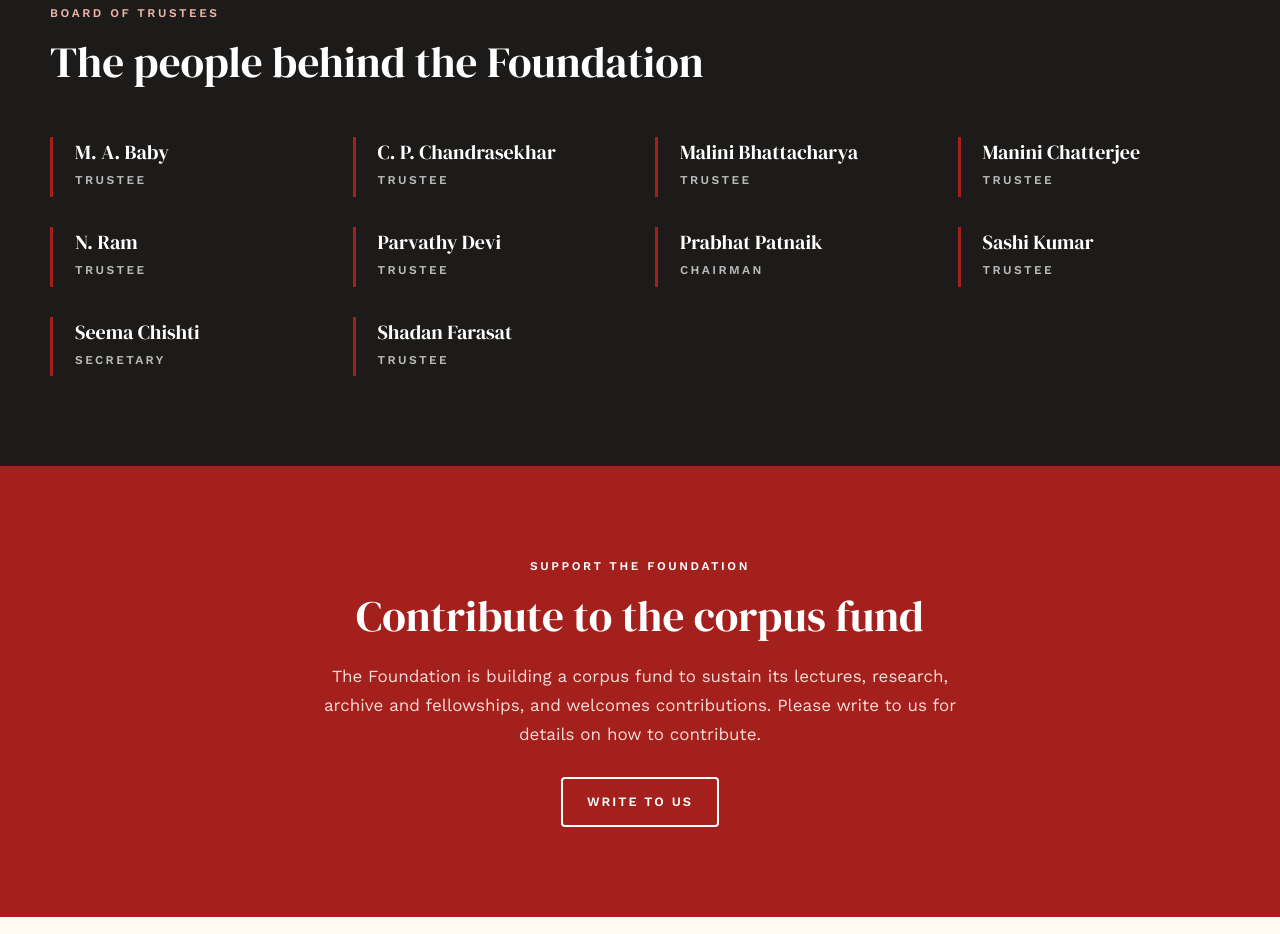
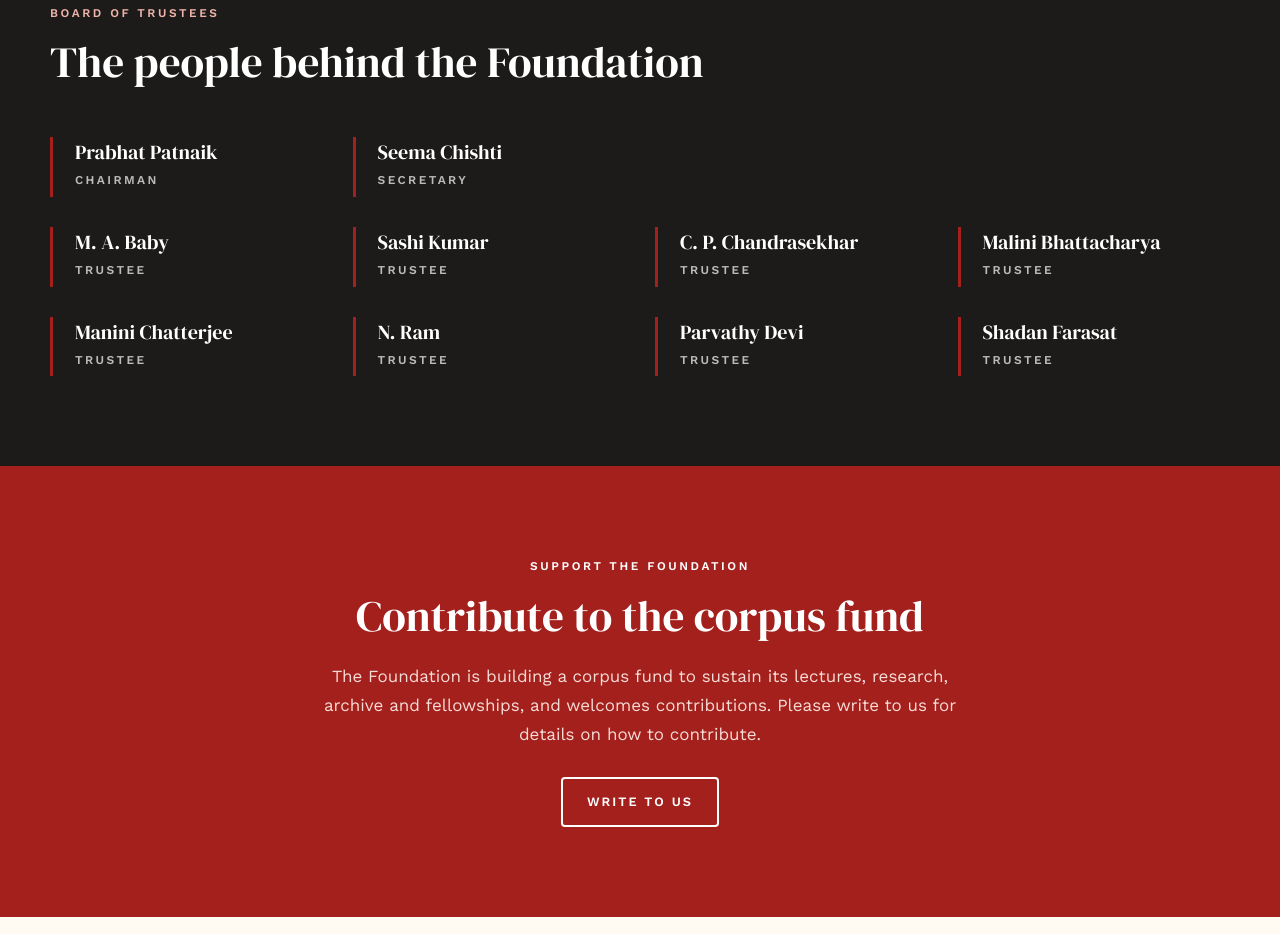
Before and after one commit to dsayantan/sryfoundation, a plain HTML site: page about.html in a window 1280 px wide. Shown: the part 2292-3226 px from the top of the page. Drawn offline with nearby package versions, Linux system fonts and the light colour scheme.

Commit message:
Board: Chairman and Secretary on the first row, then M. A. Baby, Sashi Kumar and the rest alphabetically
Co-Authored-By: Claude Opus 5.5 <noreply@anthropic.com>

```diff
--- a/about.html
+++ b/about.html
@@ -83,15 +83,17 @@
         <h2>The people behind the Foundation</h2>
       </div>
       <div class="people trustees reveal">
+        <div class="person"><h3>Prabhat Patnaik</h3><span style="color:#bbb">Chairman</span></div>
+        <div class="person"><h3>Seema Chishti</h3><span style="color:#bbb">Secretary</span></div>
+      </div>
+      <div class="people trustees reveal" style="margin-top:30px">
         <div class="person"><h3>M. A. Baby</h3><span style="color:#bbb">Trustee</span></div>
+        <div class="person"><h3>Sashi Kumar</h3><span style="color:#bbb">Trustee</span></div>
         <div class="person"><h3>C. P. Chandrasekhar</h3><span style="color:#bbb">Trustee</span></div>
         <div class="person"><h3>Malini Bhattacharya</h3><span style="color:#bbb">Trustee</span></div>
         <div class="person"><h3>Manini Chatterjee</h3><span style="color:#bbb">Trustee</span></div>
         <div class="person"><h3>N. Ram</h3><span style="color:#bbb">Trustee</span></div>
         <div class="person"><h3>Parvathy Devi</h3><span style="color:#bbb">Trustee</span></div>
-        <div class="person"><h3>Prabhat Patnaik</h3><span style="color:#bbb">Chairman</span></div>
-        <div class="person"><h3>Sashi Kumar</h3><span style="color:#bbb">Trustee</span></div>
-        <div class="person"><h3>Seema Chishti</h3><span style="color:#bbb">Secretary</span></div>
         <div class="person"><h3>Shadan Farasat</h3><span style="color:#bbb">Trustee</span></div>
       </div>
     </div>
```
